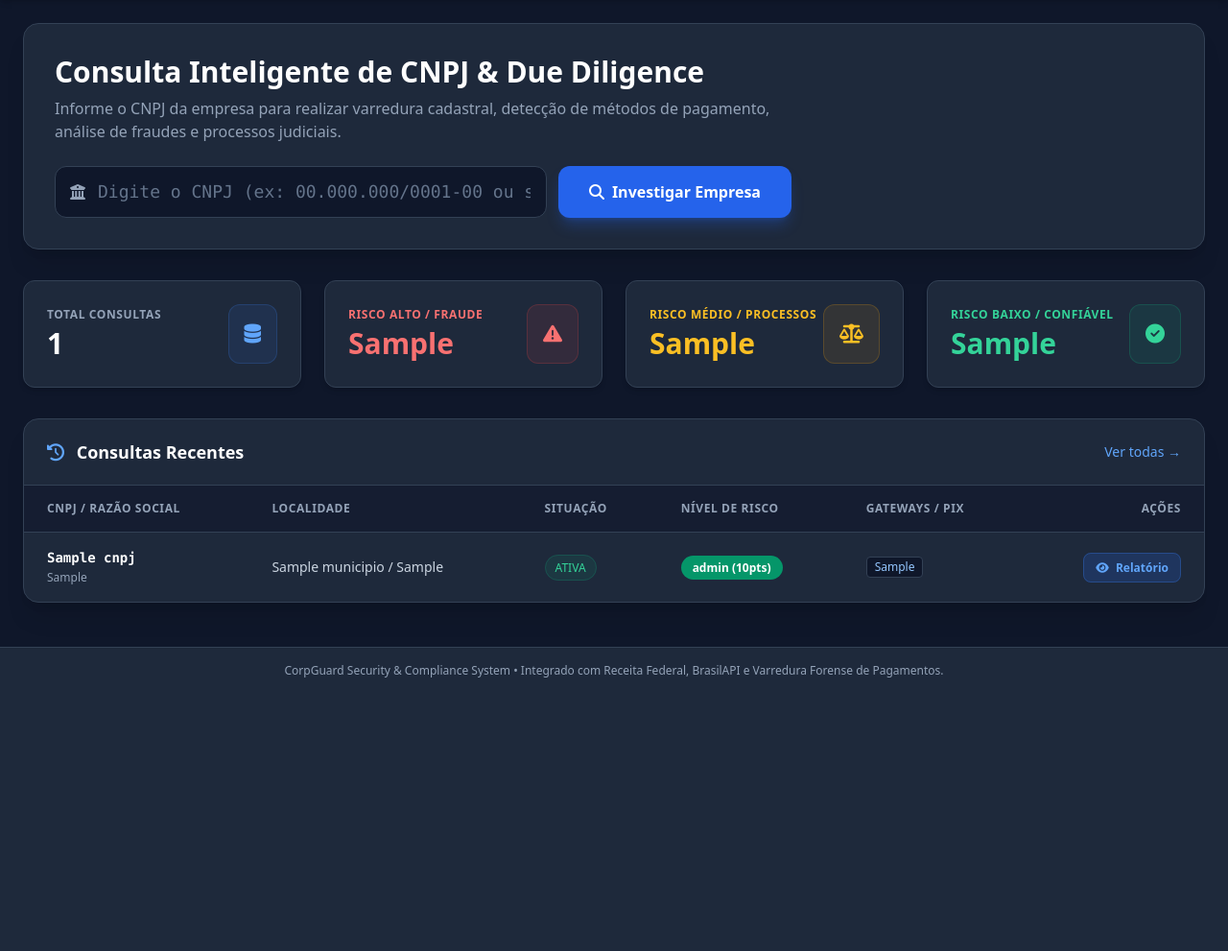
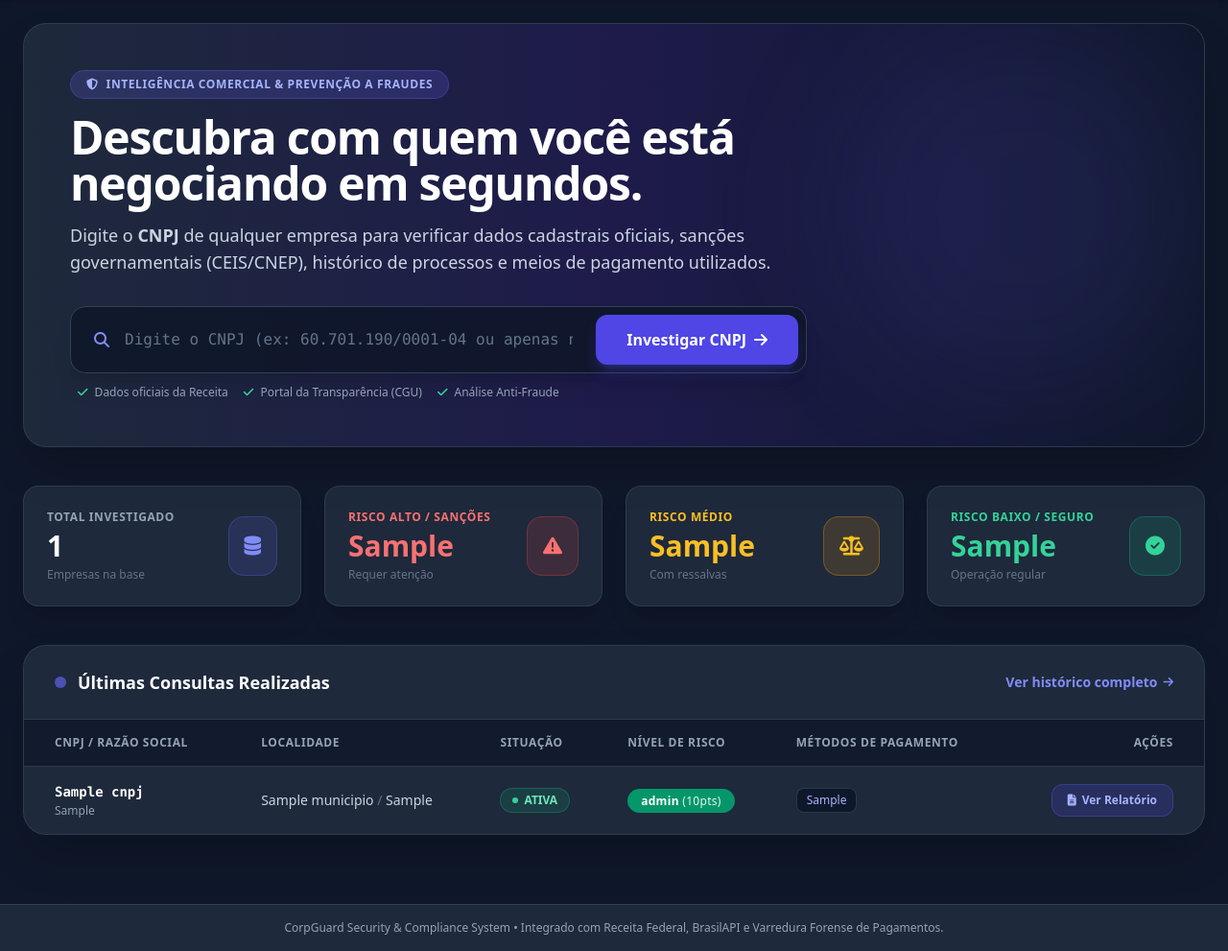
Before and after one commit to mateus17bk/treeal-corporate-security, a Django app: template templates/corporate_intel/dashboard.html in a window 1280 px wide. Shown: the part 77-1068 px from the top of the page at 96% size. Before the commit the page ends 783 px from the top, so only its background shows below. Run offline with Django 5.2, Linux system fonts and the light colour scheme; the template is opened without the code that fills it: most values are stand-ins (such as "Sample title", 1, 10 or a date in 2020); some libraries are stand-ins or nearby versions.

Commit message:
ux: Melhora a experiência do usuário (UX) e design system profissional na página inicial e dashboard
Co-Authored-By: Claude Code <noreply@anthropic.com>

```diff
--- a/corporate_intel/templates/corporate_intel/dashboard.html
+++ b/corporate_intel/templates/corporate_intel/dashboard.html
@@ -3,128 +3,156 @@
 {% block title %}Dashboard • CorpGuard Intelligence{% endblock %}
 
 {% block content %}
-<!-- Header Search & Action -->
-<div class="bg-slate-800 border border-slate-700 rounded-2xl p-8 mb-8 shadow-xl">
-    <div class="max-w-3xl">
-        <h1 class="text-3xl font-bold text-white mb-2">Consulta Inteligente de CNPJ & Due Diligence</h1>
-        <p class="text-slate-400 mb-6">Informe o CNPJ da empresa para realizar varredura cadastral, detecção de métodos de pagamento, análise de fraudes e processos judiciais.</p>
+<!-- Hero / Onboarding Banner -->
+<div class="bg-gradient-to-r from-slate-800 via-indigo-950 to-slate-900 border border-slate-700/80 rounded-3xl p-8 md:p-12 mb-10 shadow-2xl relative overflow-hidden">
+    <div class="absolute right-0 top-0 w-96 h-96 bg-indigo-500/10 rounded-full blur-3xl pointer-events-none"></div>
+    <div class="max-w-3xl relative z-10">
+        <div class="inline-flex items-center space-x-2 bg-indigo-500/20 border border-indigo-500/30 text-indigo-300 px-4 py-1.5 rounded-full text-xs font-bold mb-4 uppercase tracking-wider">
+            <i class="fa-solid fa-shield-halved"></i>
+            <span>Inteligência Comercial & Prevenção a Fraudes</span>
+        </div>
+        <h1 class="text-3xl md:text-5xl font-extrabold text-white tracking-tight mb-4">Descubra com quem você está negociando em segundos.</h1>
+        <p class="text-slate-300 text-base md:text-lg mb-8 leading-relaxed">
+            Digite o <strong>CNPJ</strong> de qualquer empresa para verificar dados cadastrais oficiais, sanções governamentais (CEIS/CNEP), histórico de processos e meios de pagamento utilizados.
+        </p>
 
-        <form action="{% url 'consultar_cnpj' %}" method="POST" class="flex flex-col sm:flex-row gap-3">
+        <!-- Search Form with UX Guider -->
+        <form action="{% url 'consultar_cnpj' %}" method="POST" class="bg-slate-900/90 border border-slate-700 p-2 rounded-2xl shadow-xl flex flex-col md:flex-row gap-2">
             {% csrf_token %}
             <div class="relative flex-grow">
-                <span class="absolute inset-y-0 left-0 flex items-center pl-4 text-slate-400">
-                    <i class="fa-solid fa-building-columns"></i>
+                <span class="absolute inset-y-0 left-0 flex items-center pl-4 text-indigo-400">
+                    <i class="fa-solid fa-magnifying-glass"></i>
                 </span>
-                <input type="text" name="cnpj" placeholder="Digite o CNPJ (ex: 00.000.000/0001-00 ou só números)" required
-                    class="w-full pl-11 pr-4 py-3 bg-slate-900 border border-slate-700 rounded-xl text-white placeholder-slate-500 focus:outline-none focus:border-blue-500 focus:ring-1 focus:ring-blue-500 font-mono text-lg">
+                <input type="text" name="cnpj" placeholder="Digite o CNPJ (ex: 60.701.190/0001-04 ou apenas números)" required
+                    class="w-full pl-12 pr-4 py-3.5 bg-transparent border-0 text-white placeholder-slate-500 focus:outline-none focus:ring-0 font-mono text-base">
             </div>
-            <button type="submit" class="bg-blue-600 hover:bg-blue-500 text-white px-8 py-3 rounded-xl font-semibold transition flex items-center justify-center space-x-2 shadow-lg shadow-blue-600/30">
-                <i class="fa-solid fa-magnifying-glass"></i>
-                <span>Investigar Empresa</span>
+            <button type="submit" class="bg-indigo-600 hover:bg-indigo-500 text-white px-8 py-3.5 rounded-xl font-bold transition flex items-center justify-center space-x-2 shadow-lg shadow-indigo-600/30">
+                <span>Investigar CNPJ</span>
+                <i class="fa-solid fa-arrow-right"></i>
             </button>
         </form>
+        <div class="flex items-center space-x-4 mt-3 text-xs text-slate-400 pl-2">
+            <span><i class="fa-solid fa-check text-emerald-400 mr-1"></i> Dados oficiais da Receita</span>
+            <span><i class="fa-solid fa-check text-emerald-400 mr-1"></i> Portal da Transparência (CGU)</span>
+            <span><i class="fa-solid fa-check text-emerald-400 mr-1"></i> Análise Anti-Fraude</span>
+        </div>
     </div>
 </div>
 
 <!-- Stats Overview -->
-<div class="grid grid-cols-1 md:grid-cols-4 gap-6 mb-8">
-    <div class="bg-slate-800 border border-slate-700 rounded-xl p-6 shadow-md flex items-center justify-between">
+<div class="grid grid-cols-1 sm:grid-cols-2 lg:grid-cols-4 gap-6 mb-10">
+    <div class="bg-slate-800 border border-slate-700/80 rounded-2xl p-6 shadow-xl flex items-center justify-between">
         <div>
-            <p class="text-xs uppercase tracking-wider text-slate-400 font-semibold">Total Consultas</p>
+            <p class="text-xs uppercase tracking-wider text-slate-400 font-bold">Total Investigado</p>
             <h3 class="text-3xl font-extrabold text-white mt-1">{{ total_consultas }}</h3>
+            <p class="text-xs text-slate-500 mt-1">Empresas na base</p>
         </div>
-        <div class="bg-blue-500/10 text-blue-400 p-4 rounded-xl border border-blue-500/20 text-xl">
+        <div class="bg-indigo-500/15 text-indigo-400 p-4 rounded-2xl border border-indigo-500/30 text-xl">
             <i class="fa-solid fa-database"></i>
         </div>
     </div>
-    <div class="bg-slate-800 border border-slate-700 rounded-xl p-6 shadow-md flex items-center justify-between">
+    <div class="bg-slate-800 border border-slate-700/80 rounded-2xl p-6 shadow-xl flex items-center justify-between">
         <div>
-            <p class="text-xs uppercase tracking-wider text-red-400 font-semibold">Risco Alto / Fraude</p>
+            <p class="text-xs uppercase tracking-wider text-red-400 font-bold">Risco Alto / Sanções</p>
             <h3 class="text-3xl font-extrabold text-red-400 mt-1">{{ risco_alto }}</h3>
+            <p class="text-xs text-slate-500 mt-1">Requer atenção</p>
         </div>
-        <div class="bg-red-500/10 text-red-400 p-4 rounded-xl border border-red-500/20 text-xl">
+        <div class="bg-red-500/15 text-red-400 p-4 rounded-2xl border border-red-500/30 text-xl">
             <i class="fa-solid fa-triangle-exclamation"></i>
         </div>
     </div>
-    <div class="bg-slate-800 border border-slate-700 rounded-xl p-6 shadow-md flex items-center justify-between">
+    <div class="bg-slate-800 border border-slate-700/80 rounded-2xl p-6 shadow-xl flex items-center justify-between">
         <div>
-            <p class="text-xs uppercase tracking-wider text-amber-400 font-semibold">Risco Médio / Processos</p>
+            <p class="text-xs uppercase tracking-wider text-amber-400 font-bold">Risco Médio</p>
             <h3 class="text-3xl font-extrabold text-amber-400 mt-1">{{ risco_medio }}</h3>
+            <p class="text-xs text-slate-500 mt-1">Com ressalvas</p>
         </div>
-        <div class="bg-amber-500/10 text-amber-400 p-4 rounded-xl border border-amber-500/20 text-xl">
+        <div class="bg-amber-500/15 text-amber-400 p-4 rounded-2xl border border-amber-500/30 text-xl">
             <i class="fa-solid fa-scale-balanced"></i>
         </div>
     </div>
-    <div class="bg-slate-800 border border-slate-700 rounded-xl p-6 shadow-md flex items-center justify-between">
+    <div class="bg-slate-800 border border-slate-700/80 rounded-2xl p-6 shadow-xl flex items-center justify-between">
         <div>
-            <p class="text-xs uppercase tracking-wider text-emerald-400 font-semibold">Risco Baixo / Confiável</p>
+            <p class="text-xs uppercase tracking-wider text-emerald-400 font-bold">Risco Baixo / Seguro</p>
             <h3 class="text-3xl font-extrabold text-emerald-400 mt-1">{{ risco_baixo }}</h3>
+            <p class="text-xs text-slate-500 mt-1">Operação regular</p>
         </div>
-        <div class="bg-emerald-500/10 text-emerald-400 p-4 rounded-xl border border-emerald-500/20 text-xl">
+        <div class="bg-emerald-500/15 text-emerald-400 p-4 rounded-2xl border border-emerald-500/30 text-xl">
             <i class="fa-solid fa-circle-check"></i>
         </div>
     </div>
 </div>
 
 <!-- Recent Queries Table -->
-<div class="bg-slate-800 border border-slate-700 rounded-2xl shadow-xl overflow-hidden">
-    <div class="px-6 py-5 border-b border-slate-700 flex justify-between items-center">
-        <h3 class="font-bold text-lg text-white"><i class="fa-solid fa-clock-rotate-left mr-2 text-blue-400"></i> Consultas Recentes</h3>
-        <a href="{% url 'historico' %}" class="text-sm text-blue-400 hover:underline font-medium">Ver todas &rarr;</a>
+<div class="bg-slate-800 border border-slate-700/80 rounded-3xl shadow-2xl overflow-hidden mb-12">
+    <div class="px-8 py-6 border-b border-slate-700/80 flex justify-between items-center bg-slate-850">
+        <div class="flex items-center space-x-3">
+            <div class="w-3 h-3 rounded-full bg-indigo-500 animate-pulse"></div>
+            <h3 class="font-bold text-lg text-white">Últimas Consultas Realizadas</h3>
+        </div>
+        <a href="{% url 'historico' %}" class="text-sm text-indigo-400 hover:text-indigo-300 font-bold transition flex items-center space-x-1.5">
+            <span>Ver histórico completo</span>
+            <i class="fa-solid fa-arrow-right text-xs"></i>
+        </a>
     </div>
 
     <div class="overflow-x-auto">
         <table class="w-full text-left border-collapse">
             <thead>
-                <tr class="bg-slate-900/60 text-slate-400 text-xs uppercase tracking-wider border-b border-slate-700">
-                    <th class="py-4 px-6">CNPJ / Razão Social</th>
+                <tr class="bg-slate-900/80 text-slate-400 text-xs uppercase tracking-wider border-b border-slate-700/80">
+                    <th class="py-4 px-8">CNPJ / Razão Social</th>
                     <th class="py-4 px-6">Localidade</th>
                     <th class="py-4 px-6">Situação</th>
                     <th class="py-4 px-6">Nível de Risco</th>
-                    <th class="py-4 px-6">Gateways / Pix</th>
-                    <th class="py-4 px-6 text-right">Ações</th>
+                    <th class="py-4 px-6">Métodos de Pagamento</th>
+                    <th class="py-4 px-8 text-right">Ações</th>
                 </tr>
             </thead>
-            <tbody class="divide-y divide-slate-700 text-sm">
+            <tbody class="divide-y divide-slate-700/60 text-sm">
                 {% for emp in empresas %}
-                <tr class="hover:bg-slate-750 transition">
-                    <td class="py-4 px-6">
-                        <span class="font-mono font-semibold text-white block">{{ emp.cnpj }}</span>
-                        <span class="text-xs text-slate-400">{{ emp.razao_social|truncatechars:45 }}</span>
+                <tr class="hover:bg-slate-750/70 transition group">
+                    <td class="py-4 px-8">
+                        <span class="font-mono font-bold text-white block text-sm">{{ emp.cnpj }}</span>
+                        <span class="text-xs text-slate-400 block mt-0.5">{{ emp.razao_social|truncatechars:45 }}</span>
                     </td>
-                    <td class="py-4 px-6 text-slate-300">
-                        {{ emp.municipio|default:"N/D" }} / {{ emp.uf|default:"--" }}
+                    <td class="py-4 px-6 text-slate-300 font-medium">
+                        {{ emp.municipio|default:"N/D" }} <span class="text-slate-500">/</span> {{ emp.uf|default:"--" }}
                     </td>
                     <td class="py-4 px-6">
-                        <span class="px-2.5 py-1 text-xs rounded-full font-medium {% if emp.situacao == 'ATIVA' %}bg-emerald-500/10 text-emerald-400 border border-emerald-500/20{% else %}bg-red-500/10 text-red-400 border border-red-500/20{% endif %}">
-                            {{ emp.situacao|default:"DESCONHECIDA" }}
+                        <span class="px-3 py-1 text-xs rounded-full font-semibold inline-flex items-center space-x-1.5 {% if emp.situacao == 'ATIVA' %}bg-emerald-500/15 text-emerald-300 border border-emerald-500/30{% else %}bg-red-500/15 text-red-300 border border-red-500/30{% endif %}">
+                            <span class="w-1.5 h-1.5 rounded-full {% if emp.situacao == 'ATIVA' %}bg-emerald-400{% else %}bg-red-400{% endif %}"></span>
+                            <span>{{ emp.situacao|default:"DESCONHECIDA" }}</span>
                         </span>
                     </td>
                     <td class="py-4 px-6">
-                        <span class="px-3 py-1 text-xs rounded-full font-bold {% if emp.risk_level == 'ALTO' %}bg-red-600 text-white shadow-md shadow-red-600/30{% elif emp.risk_level == 'MÉDIO' %}bg-amber-500 text-slate-950 font-extrabold{% else %}bg-emerald-600 text-white{% endif %}">
-                            {{ emp.risk_level }} ({{ emp.risk_score }}pts)
+                        <span class="px-3.5 py-1 text-xs rounded-full font-extrabold tracking-wide {% if emp.risk_level == 'ALTO' %}bg-red-600 text-white shadow-md shadow-red-600/30{% elif emp.risk_level == 'MÉDIO' %}bg-amber-500 text-slate-950{% else %}bg-emerald-600 text-white{% endif %}">
+                            {{ emp.risk_level }} <span class="font-normal opacity-90">({{ emp.risk_score }}pts)</span>
                         </span>
                     </td>
                     <td class="py-4 px-6">
-                        <div class="flex flex-wrap gap-1">
+                        <div class="flex flex-wrap gap-1.5">
                             {% for gw in emp.metodos_pagamento %}
-                            <span class="bg-slate-900 border border-slate-700 text-xs px-2 py-0.5 rounded text-blue-300">{{ gw }}</span>
+                            <span class="bg-slate-900 border border-slate-700/80 text-xs px-2.5 py-1 rounded-lg text-indigo-300 font-medium">{{ gw }}</span>
                             {% empty %}
-                            <span class="text-xs text-slate-500">Nenhum detectado</span>
+                            <span class="text-xs text-slate-500 italic">Nenhum detectado</span>
                             {% endfor %}
                         </div>
                     </td>
-                    <td class="py-4 px-6 text-right">
-                        <a href="{% url 'detalhes_empresa' emp.pk %}" class="bg-blue-600/20 hover:bg-blue-600 text-blue-400 hover:text-white px-3 py-1.5 rounded-lg text-xs font-semibold transition border border-blue-500/30">
-                            <i class="fa-solid fa-eye mr-1"></i> Relatório
+                    <td class="py-4 px-8 text-right">
+                        <a href="{% url 'detalhes_empresa' emp.pk %}" class="bg-indigo-600/20 hover:bg-indigo-600 text-indigo-300 hover:text-white px-4 py-2 rounded-xl text-xs font-bold transition border border-indigo-500/30 inline-flex items-center space-x-1.5 shadow-sm">
+                            <i class="fa-solid fa-file-lines"></i>
+                            <span>Ver Relatório</span>
                         </a>
                     </td>
                 </tr>
                 {% empty %}
                 <tr>
-                    <td colspan="6" class="py-12 text-center text-slate-500">
-                        <i class="fa-solid fa-folder-open text-4xl mb-3 block opacity-40"></i>
-                        Nenhuma empresa consultada até o momento. Digite um CNPJ acima para iniciar a investigação.
+                    <td colspan="6" class="py-16 text-center text-slate-500">
+                        <div class="w-16 h-16 bg-slate-900 border border-slate-700/80 rounded-2xl flex items-center justify-center mx-auto mb-3 text-slate-400 text-2xl">
+                            <i class="fa-solid fa-folder-open"></i>
+                        </div>
+                        <p class="text-slate-400 font-medium">Nenhuma empresa consultada recentemente.</p>
+                        <p class="text-xs text-slate-500 mt-1">Digite um CNPJ no topo da página para iniciar sua primeira investigação.</p>
                     </td>
                 </tr>
                 {% endfor %}
```
